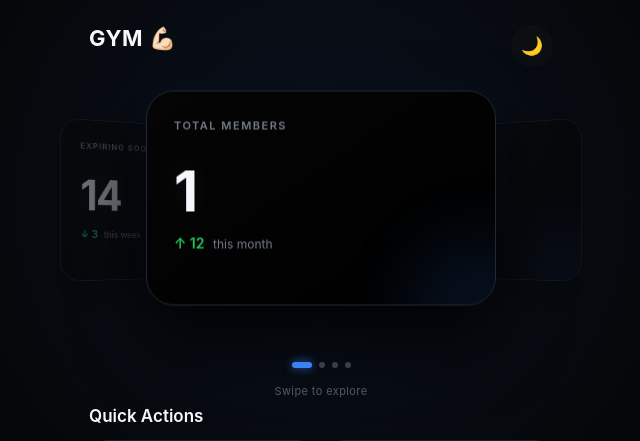
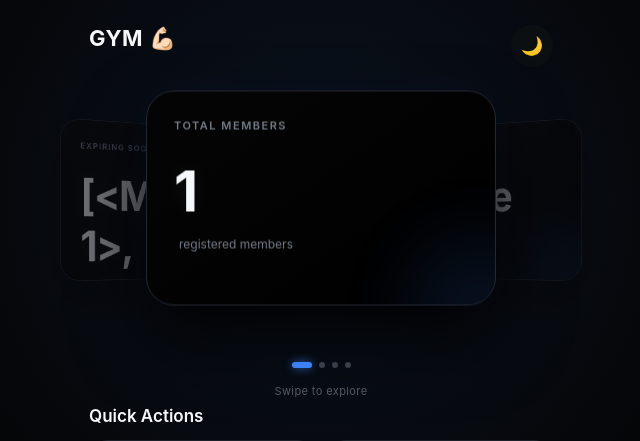
Before and after one commit to LearnEHKing/GYM-Management, a Flask app: template templates/home.html in a window 1280 px wide. Shown: the top 441 px of the page, without its empty margins (319-959 px from the left). Run offline with Flask 3, Linux system fonts and the light colour scheme; tables that the repository leaves empty hold one stand-in row (values such as "Sample post"); the template is opened without the code that fills it: values that come from a table or form of the project are taken from there, most other values are stand-ins (such as "Sample title", 1, 10 or a date in 2020).

Commit message:
Bug fix and home cards fix

```diff
--- a/static/css/attendance.css
+++ b/static/css/attendance.css
@@ -5,6 +5,7 @@
 #search { width: 100%; box-sizing: border-box; padding: 13px 14px; border: 1px solid var(--cardborder); border-radius: 12px; background: var(--card); color: var(--white); font: inherit; }
 .member-list { border: 1px solid var(--cardborder); border-radius: 16px; overflow: hidden; background: var(--card); }
 .attendance-member { min-height: 70px; display: flex; align-items: center; gap: 12px; padding: 10px 12px; border-bottom: 1px solid var(--line); }
+.attendance-member[hidden] { display: none; }
 .attendance-member:last-child { border-bottom: 0; }
 .member-profile { min-width: 0; flex: 1; display: flex; align-items: center; gap: 11px; color: inherit; text-decoration: none; }
 .avatar { width: 40px; height: 40px; flex: 0 0 40px; border-radius: 50%; display: grid; place-items: center; background: rgba(59,130,246,.16); color: var(--blue); font-weight: 800; }
--- a/templates/attendance.html
+++ b/templates/attendance.html
@@ -20,7 +20,7 @@
 <section class="member-list" aria-label="Member attendance list">
   {% for member in members %}
   {% set record = attendance_by_member.get(member.id) %}
-  <article class="attendance-member {% if not member.active %}inactive{% endif %}" data-member>
+  <article class="attendance-member {% if not member.active %}inactive{% endif %}" data-member data-search-text="{{ (member.name ~ ' ' ~ member.phone ~ ' ' ~ member.address)|lower }}">
     <a class="member-profile" href="{{ url_for('members.member_details', member_id=member.id) }}">
       <span class="avatar">{{ member.name[0]|upper }}</span>
       <span class="member-copy">
@@ -60,7 +60,7 @@
 search?.addEventListener('input', () => {
   const query = search.value.trim().toLowerCase();
   document.querySelectorAll('[data-member]').forEach((card) => {
-    card.hidden = !card.textContent.toLowerCase().includes(query);
+    card.hidden = !card.dataset.searchText.includes(query);
   });
 });
 document.querySelectorAll('[data-remove-dialog]').forEach((button) => {
--- a/templates/home.html
+++ b/templates/home.html
@@ -29,9 +29,7 @@
       <div class="stat-number">{{total_members}}</div>
 
       <div class="stat-growth green">
-        ↑ 12
-
-        <span> this month </span>
+        <span> registered members </span>
       </div>
     </div>
 
@@ -40,12 +38,10 @@
     <div class="stat-card">
       <div class="stat-label">MONTHLY REVENUE</div>
 
-      <div class="stat-number">₹38.5K</div>
+      <div class="stat-number">₹{{ monthly_revenue }}</div>
 
       <div class="stat-growth green">
-        ↑ 8.4%
-
-        <span> this month </span>
+        <span> payments this month </span>
       </div>
     </div>
 
@@ -54,12 +50,10 @@
     <div class="stat-card">
       <div class="stat-label">TODAY'S ATTENDANCE</div>
 
-      <div class="stat-number">82</div>
+      <div class="stat-number">{{ today_attendance }}</div>
 
       <div class="stat-growth blue">
-        ↑ 6
-
-        <span> vs yesterday </span>
+        <span> checked in today </span>
       </div>
     </div>
 
@@ -68,12 +62,10 @@
     <div class="stat-card">
       <div class="stat-label">EXPIRING SOON</div>
 
-      <div class="stat-number">14</div>
+      <div class="stat-number">{{ expiring_soon }}</div>
 
       <div class="stat-growth green">
-        ↓ 3
-
-        <span> this week </span>
+        <span> expiring within 7 days </span>
       </div>
     </div>
   </div>
```
Also changed, not shown: routes/members.py (+22 -1 lines).
